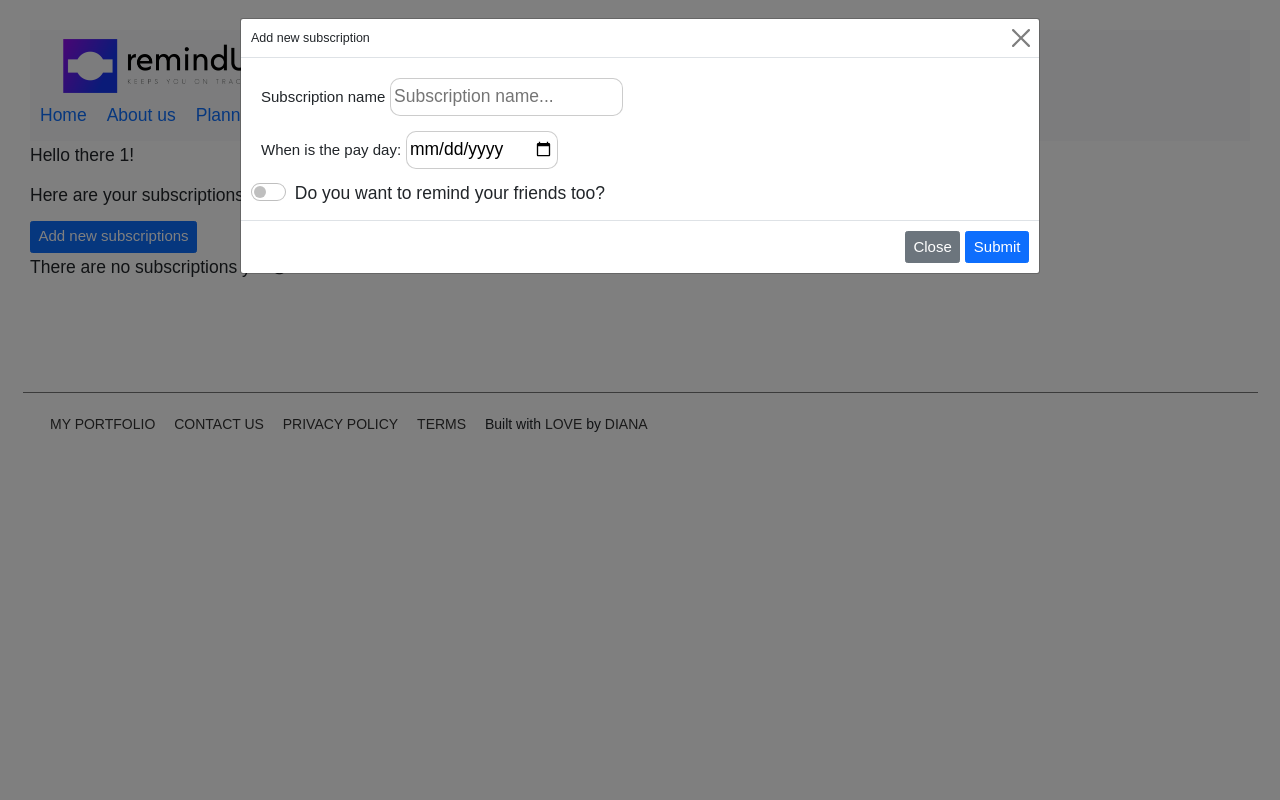
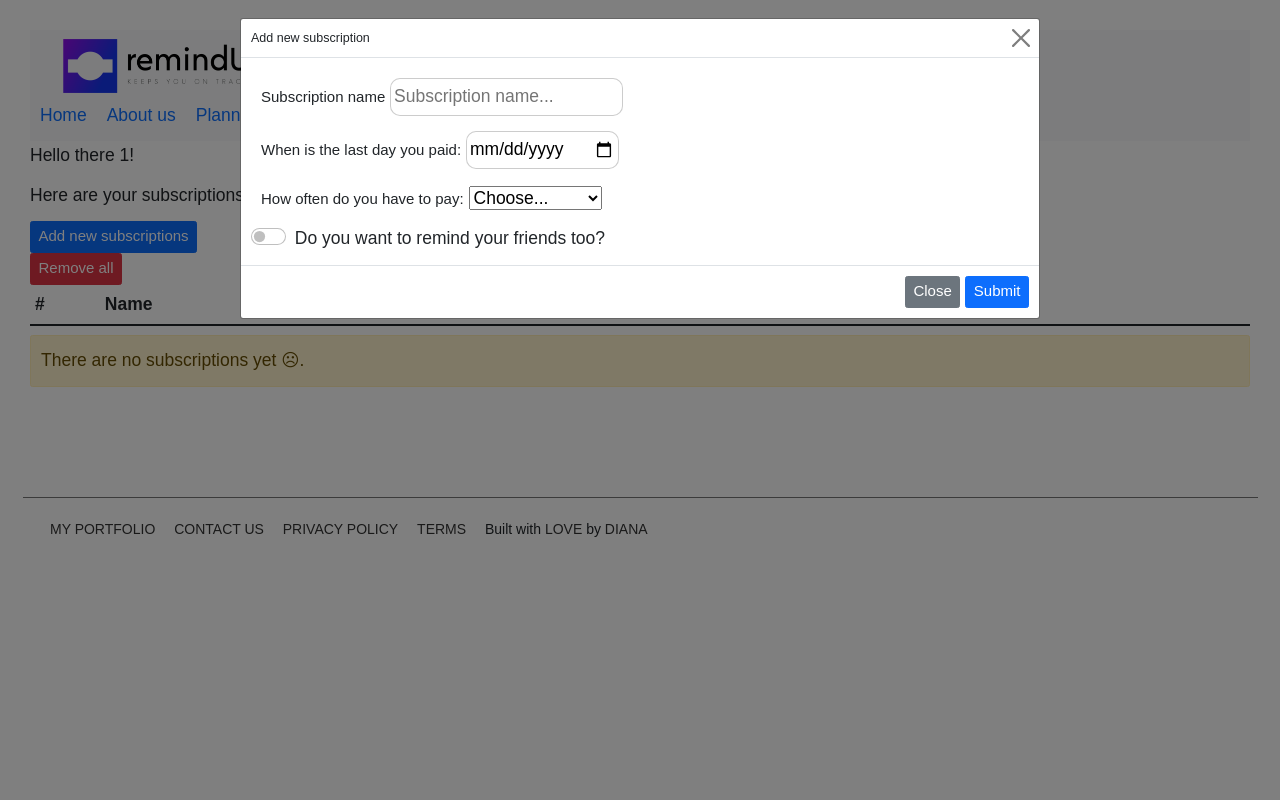
Before and after one commit to DianaElenaStancu/remindU-, a PHP site: page /remindU/planner.php in a window 1280 px wide, after a click on "Add new subscriptions". Run offline with PHP 8.4, Linux system fonts and the light colour scheme; the visitor is signed in with stand-in values (Sample User, id 1); tables that the repository leaves empty or names only in its code hold one stand-in row (values such as "Sample post"); lists and menus that the app fills with data are empty.

Commit message:
Add frequency bill and remove (all) subscription(s) feature

```diff
--- a/includes/functions.inc.php
+++ b/includes/functions.inc.php
@@ -60,12 +60,12 @@ function loginUser($conn, $username, $pwd) {
         echo "<p class=\"alert alert-success\" role=\"alert\">Logged in successfully!</p>";
     }
 }
-function createSubscription($stmt, $conn, $user_id, $subscription_name, $date) {
-    $sql = "INSERT INTO subscriptions (user_id, name, date) VALUES (?, ?, ?);";
+function createSubscription($stmt, $conn, $user_id, $subscription_name, $date, $billing_frequency) {
+    $sql = "INSERT INTO subscriptions (user_id, name, date, frequency) VALUES (?, ?, ?, ?);";
     if (!mysqli_stmt_prepare($stmt, $sql)) {
         return false;
     }
-    mysqli_stmt_bind_param($stmt, "sss", $user_id, $subscription_name, $date);
+    mysqli_stmt_bind_param($stmt, "ssss", $user_id, $subscription_name, $date, $billing_frequency);
     mysqli_stmt_execute($stmt);
     return true;
 }
@@ -101,3 +101,13 @@ function emptyInputNewSubscription($subscription, $date, $friendName, $friendEma
     }
     return $result;
 }
+
+function deleteSubscription($user_id, $subscription_id, $conn){
+  $deleteSubscription = "DELETE from subscriptions WHERE user_id = $user_id and id = $subscription_id;";
+  $deleteSubscribers = "DELETE from subscribers WHERE subscription_id = $subscription_id;";
+  if ($conn->query($deleteSubscription) === TRUE && $conn->query($deleteSubscribers)) {
+  echo "Record deleted successfully";
+ } else {
+  echo "Error deleting record: " . $conn->error;
+ }
+}
--- a/includes/load-subscriptions.inc.php
+++ b/includes/load-subscriptions.inc.php
@@ -10,6 +10,7 @@
     while($row_subscriptions = mysqli_fetch_assoc($result_subscriptions)){
       $subscription['name'] = $row_subscriptions['name'];
       $subscription['date'] = $row_subscriptions['date'];
+      $subscription['frequency'] = $row_subscriptions['frequency'];
       $subscription['id'] = $row_subscriptions['id'];
       $id = $subscription['id'];
       $select_subcribers = "SELECT * FROM subscribers WHERE subscription_id = $id";
--- a/js/script.js
+++ b/js/script.js
@@ -54,18 +54,20 @@ function loadSubscriptions(){
         result = $.parseJSON(result);
         //console.log(result);
         if(result === "There are no subscriptions yet &#9785;."){
-          document.getElementById('subscriptionTable').innerHTML = result;
+          document.getElementById('message-subscription').innerHTML = result;
         }
         else {
+          document.getElementById('message-subscription').innerHTML = "";
+          document.getElementById('message-subscription').classList.remove("alert");
           $.each(result, function(index, element){
-            //console.log(element.name);
             buttonDropDown = "<a class='btn btn-secondary dropdown-toggle' href='#' role='button' id='dropdownMenuLink' data-bs-toggle='dropdown' aria-expanded='false'>View</a>"
             buttonEdit = "<button type='button' class='btn btn-secondary' id = 'editSubscription'>Edit</button>"
             buttonRemove = "<button type='button' class='btn btn-danger' id = 'removeSubscription'>Remove</button>"
-            tableRow = "<tr>";
+            tableRow = "<tr id="+ element.id + ">";
             tableRow +=  "<th>" + $('#subscriptionTableBody tr').length + "</th>" +
-            "<td>" + element.name + "</td>" +
-            "<td>" + element.date + "</td>" ;
+            "<td id = 'name'>" + element.name + "</td>" +
+            "<td id = 'date'>" + element.date + "</td>" +
+            "<td id= 'frequency'>" + element.frequency + "</td>";
             if(element.subscribers.length > 0){
               tableRow += "<td><div class='dropdown'>" + buttonDropDown + "<ul class='dropdown-menu' aria-labelledby='dropdownMenuLink'>";
               for(let i = 0; i < element.subscribers.length; i++){
@@ -79,12 +81,9 @@ function loadSubscriptions(){
             }
             tableRow += "<td>" + buttonEdit  + buttonRemove + "</td>" + "</tr>";
             $('#subscriptionTableBody tr:last').after(tableRow);
-
           });
         }
       });
-
-
 }
 
 function newSubscription() {
@@ -95,21 +94,21 @@ function newSubscription() {
       var date = $("#date").val();
       var friendName = [];
       var friendEmail = [];
+      var billing_frequency = $("#billing_frequency").val();
       $("input").each(function(index, elem){
         if(this.name == "FriendName[]")
           friendName.push(elem.value);
         else if(this.name == "FriendEmail[]")
           friendEmail.push(elem.value);
       });
-      console.log(friendEmail);
-      console.log(friendName);
       var resultDropdown = $("div").siblings(".form-message");
 
       $.post("includes/new-subscription.inc.php", {
           subscription: subscription,
           date: date,
           friendName: friendName,
-          friendEmail: friendEmail
+          friendEmail: friendEmail,
+          billing_frequency: billing_frequency
       }).done(function(data) {
         if (data === "<p class=\"alert alert-success\" role=\"alert\">Subscription added successfully!</p>")
             $('#newSubForm').each(function() {
@@ -117,7 +116,8 @@ function newSubscription() {
                 $(".input-group").html("");
             });
         resultDropdown.html(data);
-        $("#subscriptionTableBody tr").empty();
+        $("#subscriptionTableBody tr").remove();
+        $('#subscriptionTableBody').append('<tr></tr>');
         loadSubscriptions();
       });
     });
@@ -127,7 +127,25 @@ function newSubscription() {
       $(".input-group").html("");
     });
 }
+function removeSubscription(){
+  $(document).on("click", "#removeSubscription", function(){
+      var subscription_id = $(this).parents('tr').attr('id');;//.children(':nth-child(2)').text();
+      console.log(subscription_id);
+      $(this).parents('tr').remove();
+      $.post("includes/delete-subscription.inc.php", {subscription_id : subscription_id}, function(data) {
+        $("#message-subscription").html(data);
+      });
+    });
+    $(document).on("click", "#removeAllSubscription", function(){
+        //$(this).parents('tr').remove();
+        $("#subscriptionTableBody tr").remove();
+        $('#subscriptionTableBody').append('<tr></tr>');
+        $.post("includes/delete-allsubscription.inc.php", {}, function(data) {
+          $("#message-subscription").html(data);
+        });
+      });
 
+}
 function modalAddFriends() {
     console.log("planner page");
     $("#addFriendsCheckbox").click(function() {
--- a/planner.php
+++ b/planner.php
@@ -6,7 +6,7 @@
       loadSubscriptions();
       modalAddFriends();
       newSubscription();
-
+      removeSubscription();
     });
 </script>
 <section>
@@ -35,8 +35,22 @@
                      <input type="text" class = "form__control" id = "subscription" name="subscription" placeholder="Subscription name..." aria-describedby="SubHelp">
                   </div>
                   <div class = "form__group">
-                     <label for="payDay" class = "form__label">When is the pay day:</label>
+                     <label for="payDay" class = "form__label">When is the last day you paid:</label>
                      <input type="date" class = "form__control" id="date" name="date" placeholder = "..." aria-describedby = "DayHelp">
+                  </div>
+                  <div class = "form__group">
+                     <label for="payDay" class = "form__label">How often do you have to pay:</label>
+                     <select  type="text" class="custom-select mr-sm-2" id="billing_frequency" name = "billing_frequency">
+                       <option value="Default" selected hidden >Choose...</option>
+                       <option value="Daily">Daily</option>
+                       <option value="Weekly">Weekly</option>
+                       <option value="Bi-weekly">Bi-weekly</option>
+                       <option value="Monthly">Monthly</option>
+                       <option value="Quarterly">Quarterly</option>
+                       <option value="Semi-annually">Semi-annually</option>
+                       <option value="Annually">Annually</option>
+                     </select>
+                     <!--<input type="date" class = "form__control" id="date" name="date" placeholder = "..." aria-describedby = "DayHelp">-->
                   </div>
                     <div class="form-check form-switch">
                       <input class="form-check-input" type="checkbox" id="addFriendsCheckbox">
@@ -56,15 +70,16 @@
    </div>
    <div id = "subscriptions">
    </div>
+   <button type='button' class='btn btn-danger' id = 'removeAllSubscription'>Remove all</button>
    <table class="table table-hover" id = "subscriptionTable">
   <thead>
     <tr>
       <th scope="col">#</th>
       <th scope="col">Name</th>
       <th scope="col">Date</th>
+      <th scope="col">Frequency</th>
       <th scope="col">Subscribers</th>
       <th scope="col"></th>
-
     </tr>
   </thead>
   <tbody id = "subscriptionTableBody">
@@ -72,6 +87,8 @@
     </tr>
   </tbody>
 </table>
+<div class="alert alert-warning" role="alert" id = "message-subscription">
+</div>
 </section>
 <?php
    include_once 'footer.php';
```
Also changed, not shown: includes/delete-allsubscription.inc.php (added, +23 -0 lines), includes/delete-subscription.inc.php (added, +7 -0 lines), includes/new-subscription.inc.php (+8 -1 lines).
